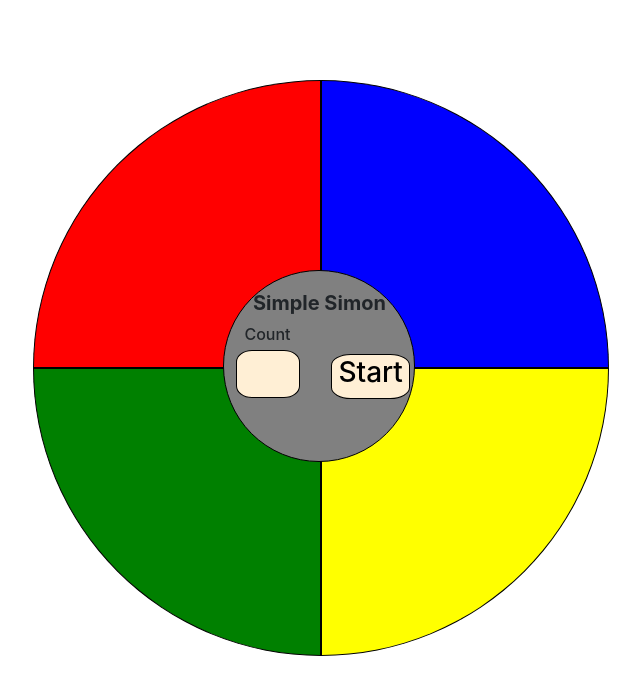
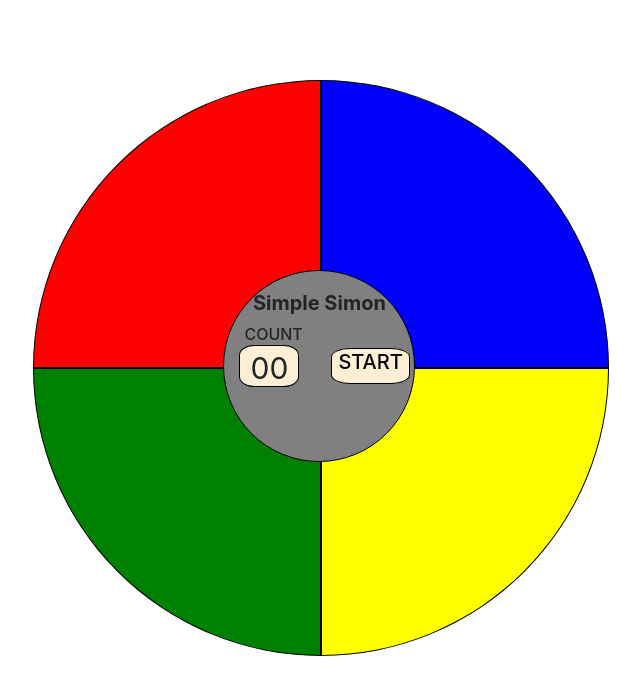
Before and after one commit to StevenHampton/simple-simon-game, a plain HTML site: page index.html in a window 1280 px wide. Shown: the whole page, without its empty margins (302-942 px from the left). Drawn offline with nearby package versions, Linux system fonts and the light colour scheme.

Commit message:
Done with appearance working on code

```diff
--- a/index.html
+++ b/index.html
@@ -15,9 +15,9 @@
     </row>
     <div id="centerCircle">
         <h5 id="mainHeader"><strong>Simple Simon</strong></h5>
-        <h6>Count</h6>
-        <div id="displayCounter"></div>
-        <button id="start"><h3>Start</h3></button>
+        <h6>COUNT</h6>
+        <div id="displayCounter" class="display inline">00</div>
+        <button id="start"><h5>START</h5></button>
     </div>
     <row>
         <div class="selection" id="green"></div>
--- a/simple-simon.css
+++ b/simple-simon.css
@@ -33,17 +33,17 @@ h6{
 }
 #displayCounter{
     border-radius: 25%;
-    height: 3em;
-    width: 4em;
+    height: 1.4em;
+    width: 2em;
     background-color: papayawhip;
     border: 1px solid black;
-    margin-top: 5px;
-    margin-left: .7em;
+    font-size: 30px;
+    margin-left: 15px;
 }
 
 #start{
     border-radius: 25%;
-    margin: -44px 0px 20px 12px;
+    margin: -39px 0px 20px 12px;
     background-color: papayawhip;
     border: 1px solid black;
     float: right;
```
